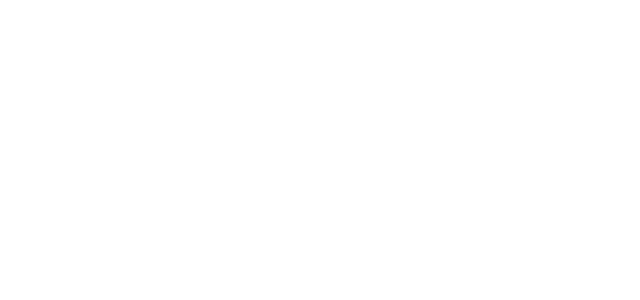
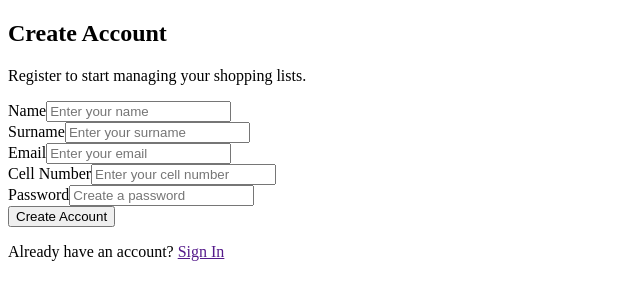
Before and after one commit to Sharon-Mashai/Shopping-List, a React (Vite) app: page / in a window 1280 px wide. Shown: the top 300 px of the page, without its empty margins (0-640 px from the left). Built offline with nearby package versions, Linux system fonts and the light colour scheme.

Commit message:
Added a register page

```diff
--- a/src/App.tsx
+++ b/src/App.tsx
@@ -1,10 +1,11 @@
 
 import './App.css'
+import Register from './assets/pages/Register'
 
 function App() {
   return (
     <>
-
+    <Register/>
     </>
   )
 }
--- /dev/null
+++ b/src/assets/pages/Register.tsx
@@ -0,0 +1,129 @@
+import { useState } from "react";
+import bcrypt from "bcryptjs";
+
+function Register() {
+  const [name, setName] = useState("");
+  const [surname, setSurname] = useState("");
+  const [email, setEmail] = useState("");
+  const [cellNumber, setCellNumber] = useState("");
+  const [password, setPassword] = useState("");
+
+  const handleRegister = async (event: React.FormEvent) => {
+    event.preventDefault();
+
+    if (!name || !surname || !email || !cellNumber || !password) {
+      alert("Please complete all fields.");
+      return;
+    }
+
+    try {
+      const passwordHash = await bcrypt.hash(password, 10);
+
+      const newUser = {
+        name,
+        surname,
+        email,
+        cellNumber,
+        password: passwordHash,
+      };
+
+      const response = await fetch("http://localhost:3000/users", {
+        method: "POST",
+        headers: {
+          "Content-Type": "application/json",
+        },
+        body: JSON.stringify(newUser),
+      });
+
+      if (!response.ok) {
+        throw new Error("Registration failed.");
+      }
+
+      alert("Registration successful!");
+
+      setName("");
+      setSurname("");
+      setEmail("");
+      setCellNumber("");
+      setPassword("");
+    } catch (error) {
+      console.error(error);
+      alert("Something went wrong during registration.");
+    }
+  };
+
+  return (
+    <main className="register-page">
+      <section className="register-card">
+        <h1>Create Account</h1>
+        <p>Register to start managing your shopping lists.</p>
+
+        <form onSubmit={handleRegister}>
+          <div className="form-group">
+            <label htmlFor="name">Name</label>
+            <input
+              id="name"
+              type="text"
+              value={name}
+              onChange={(event) => setName(event.target.value)}
+              placeholder="Enter your name"
+            />
+          </div>
+
+          <div className="form-group">
+            <label htmlFor="surname">Surname</label>
+            <input
+              id="surname"
+              type="text"
+              value={surname}
+              onChange={(event) => setSurname(event.target.value)}
+              placeholder="Enter your surname"
+            />
+          </div>
+
+          <div className="form-group">
+            <label htmlFor="email">Email</label>
+            <input
+              id="email"
+              type="email"
+              value={email}
+              onChange={(event) => setEmail(event.target.value)}
+              placeholder="Enter your email"
+            />
+          </div>
+
+          <div className="form-group">
+            <label htmlFor="cellNumber">Cell Number</label>
+            <input
+              id="cellNumber"
+              type="tel"
+              value={cellNumber}
+              onChange={(event) => setCellNumber(event.target.value)}
+              placeholder="Enter your cell number"
+            />
+          </div>
+
+          <div className="form-group">
+            <label htmlFor="password">Password</label>
+            <input
+              id="password"
+              type="password"
+              value={password}
+              onChange={(event) => setPassword(event.target.value)}
+              placeholder="Create a password"
+            />
+          </div>
+
+          <button type="submit" className="register-button">
+            Create Account
+          </button>
+        </form>
+        <p>
+            Already have an account? <a href="">Sign In</a>
+        </p>
+      </section>
+    </main>
+  );
+}
+
+export default Register;
```
